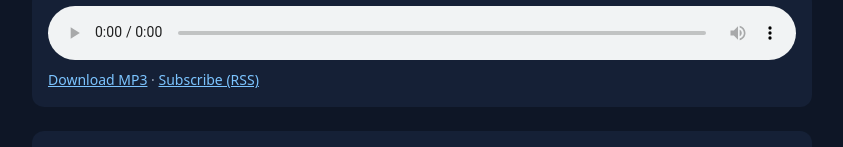
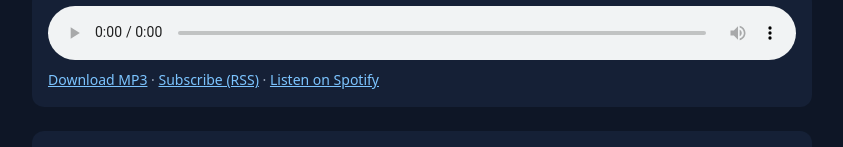
Before and after one commit to swaroopgn/mylari-digest, a plain HTML site: page episodes/2026-11-25/index.html in a window 1280 px wide. Shown: the part 221-368 px from the top of the page, without its empty margins (218-1061 px from the left). Drawn offline with Linux system fonts and the light colour scheme.

Commit message:
Deploy site 2026-11-25 07:46 CET

```diff
--- a/episodes/2026-11-25/index.html
+++ b/episodes/2026-11-25/index.html
@@ -9,7 +9,7 @@
 <main class="wrap"><p class="meta">Episode 9 · Wednesday 25 November 2026 · 05:11 min</p>
 <h1>Borrow the labels, read the probabilities (25 Nov 2026)</h1>
 <div class="player"><audio controls preload="metadata" src="../../audio/small-models-real-systems-2026-11-25.mp3"></audio>
-<div class="meta"><a href="../../audio/small-models-real-systems-2026-11-25.mp3">Download MP3</a> · <a href="../../feed.xml">Subscribe (RSS)</a></div></div>
+<div class="meta"><a href="../../audio/small-models-real-systems-2026-11-25.mp3">Download MP3</a> · <a href="../../feed.xml">Subscribe (RSS)</a> · <a href="https://open.spotify.com/episode/6fvOWcRj9H9QyQheNYafeC">Listen on Spotify</a></div></div>
 <details open><summary><strong>Chapters</strong></summary><ul><li><code>0:00</code> Introduction</li><li><code>0:26</code> Hornetsecurity - borrow the labels, keep the student · <a href="https://driquet.info/distilling-a-classifier/">source</a></li><li><code>1:26</code> Comet - train your own judge · <a href="https://www.comet.com/site/blog/finetune-judge-vs-jev/">source</a></li><li><code>2:19</code> Barclays - confidence for every extracted field · <a href="https://arxiv.org/abs/2611.30119">source</a></li><li><code>3:12</code> Sheffield - read the probabilities, don&#x27;t ask · <a href="https://arxiv.org/abs/2611.25289">source</a></li><li><code>3:59</code> Intel - what compression does to decisions · <a href="https://arxiv.org/abs/2611.26339">source</a></li><li><code>4:47</code> Patterns this week and sign-off</li></ul></details>
 <p><em>Edition #9. Window: 18 to 25 November 2026. Every number below comes from the linked source.</em></p>
 <p>This week's theme: <strong>the probabilities are the useful part.</strong> A 150M encoder trained only on a rented decision model's labels lands within a point of its teacher, mistakes included; Comet trains a 1.7B LoRA judge on 600 of its own labelled turns and finds where it wins and where it doesn't; Barclays reads per-field confidence from token log-probabilities in document extraction and uses the uncertain fields as a training curriculum; Sheffield shows that reading label probabilities beats asking a zero-shot classifier how confident it is; and Intel counts how many decisions compression quietly flips. Five items made the cut.</p>
```
